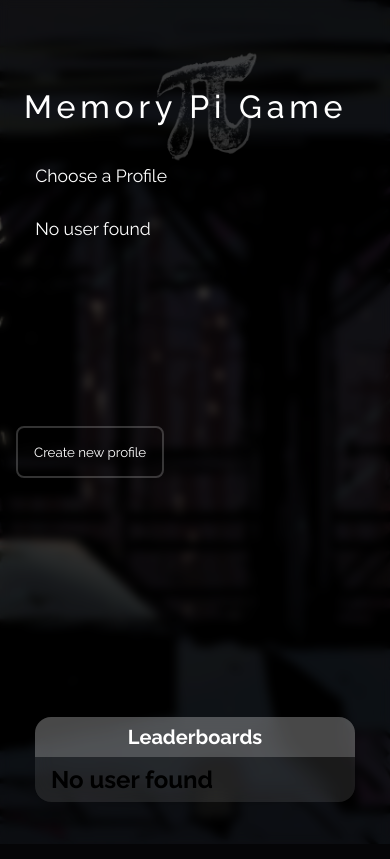
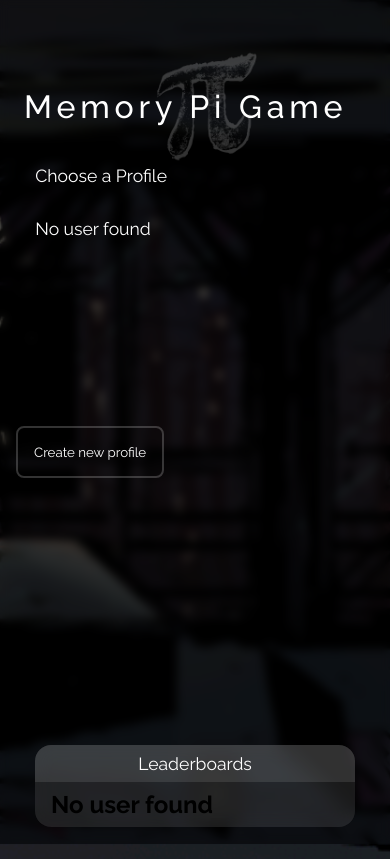
Before and after one commit to m4cren/piMemorizer, a Python web app: template website/templates/index.html in a window 390 px wide. Before the commit the page ends 827 px from the top, so only its background shows below. Run offline with Jinja, Linux system fonts and the light colour scheme; the template is opened without the code that fills it, so the values that code supplies are empty; some web fonts are replaced.

Commit message:
Update index.css

```diff
--- a/website/static/styles/index.css
+++ b/website/static/styles/index.css
@@ -421,7 +421,7 @@ body{
 
           display: flex;
           flex-direction: column;
-          height: 95vh;
+          height: 98vh;
           justify-content: space-between;
           margin: 1rem auto;
           padding: 1rem;
@@ -561,11 +561,14 @@ body{
                flex-direction: row;
                justify-content: center;
                width: 100%;
-               background-color: rgba(255, 255, 255, 0.2);
+               background-color: rgba(255, 255, 255, 0.1);
+
                h1{
                     padding: 0.5rem 1rem;
                     color: white;
-                    font-size: 1.25rem;
+                    font-size: 1.1rem;
+                    font-weight: 400;
+
                }
           }
 
@@ -577,15 +580,18 @@ body{
                     list-style: none;
                     display: flex;
                     flex-direction: row;
+                    align-items: center;
                     justify-content: space-between;
                     color: white;
-                    height: 2rem;
+                    height: 1.2rem;
 
                     h3{
                          font-weight: 200;
+                         font-size: 0.9rem;
                     }
                     p{
                          font-weight: 100;
+                         font-size: 0.8rem;
                     }
                }
           }
```
